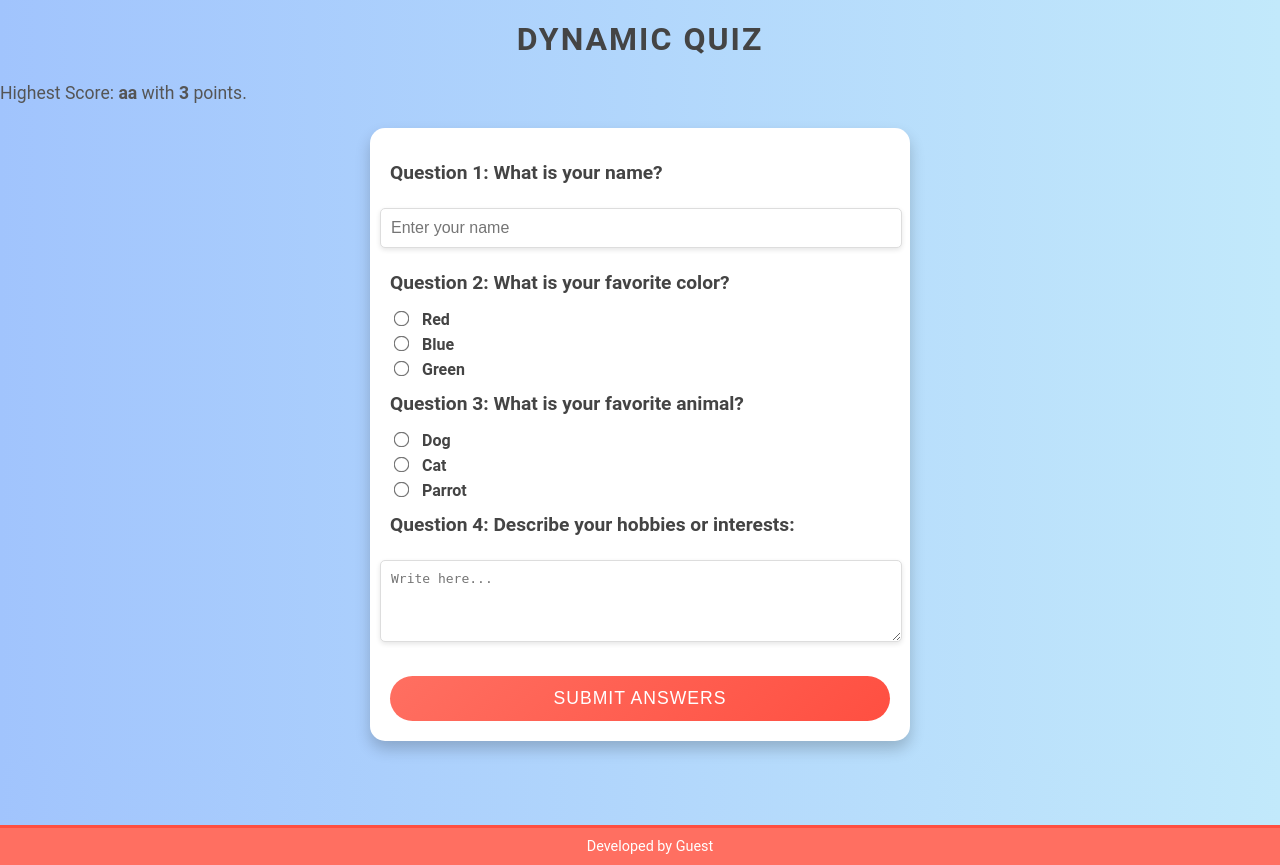
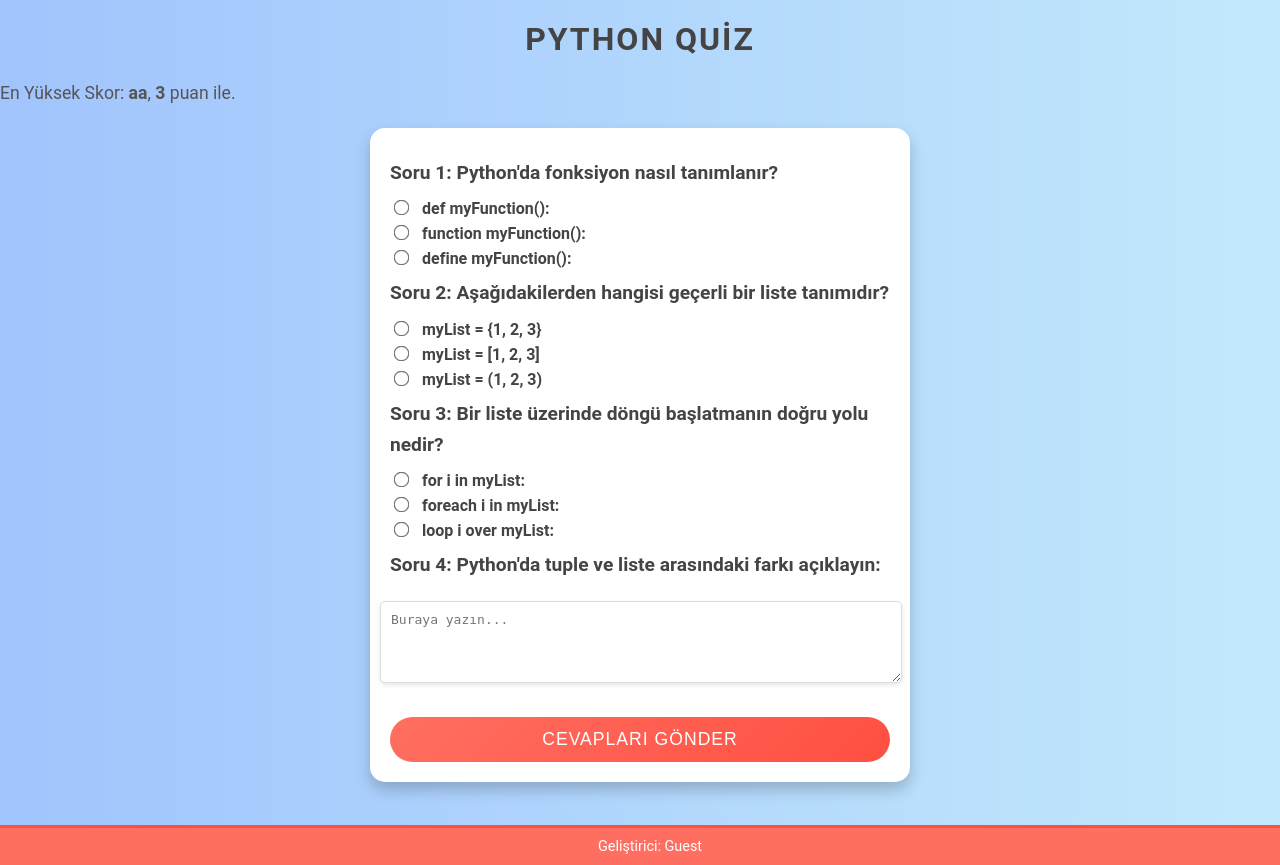
Before and after one commit to sametozlu/kodland, a Flask app: page / in a window 1280 px wide. Run offline with Flask 3, Linux system fonts and the light colour scheme.

Commit message:
Güncelleme: quiz_app

```diff
--- a/templates/index.html
+++ b/templates/index.html
@@ -1,37 +1,40 @@
 <!DOCTYPE html>
-<html lang="en">
+<html lang="tr">
 <head>
     <meta charset="UTF-8">
     <meta name="viewport" content="width=device-width, initial-scale=1.0">
-    <title>Dynamic Quiz</title>
+    <title>Python Quiz</title>
     <link rel="stylesheet" href="{{ url_for('static', filename='style.css') }}">
 </head>
 <body>
-    <h1>Dynamic Quiz</h1>
+    <h1>Python Quiz</h1>
     {% if highest_score %}
-        <p>Highest Score: <strong>{{ highest_score.name }}</strong> with <strong>{{ highest_score.score }}</strong> points.</p>
+        <p>En Yüksek Skor: <strong>{{ highest_score.name }}</strong>, <strong>{{ highest_score.score }}</strong> puan ile.</p>
     {% else %}
-        <p>No scores recorded yet.</p>
+        <p>Henüz kayıtlı bir skor yok.</p>
     {% endif %}
     <form action="/submit" method="POST">
-        <p><strong>Question 1:</strong> What is your name?</p>
-        <input type="text" name="name" placeholder="Enter your name" required>
+        <p><strong>Soru 1:</strong> Python'da fonksiyon nasıl tanımlanır?</p>
+        <label><input type="radio" name="function" value="def myFunction():"> def myFunction():</label>
+        <label><input type="radio" name="function" value="function myFunction():"> function myFunction():</label>
+        <label><input type="radio" name="function" value="define myFunction():"> define myFunction():</label>
 
-        <p><strong>Question 2:</strong> What is your favorite color?</p>
-        <label><input type="radio" name="color" value="Red"> Red</label>
-        <label><input type="radio" name="color" value="Blue"> Blue</label>
-        <label><input type="radio" name="color" value="Green"> Green</label>
+        <p><strong>Soru 2:</strong> Aşağıdakilerden hangisi geçerli bir liste tanımıdır?</p>
+        <label><input type="radio" name="list" value="myList = {1, 2, 3}"> myList = {1, 2, 3}</label>
+        <label><input type="radio" name="list" value="myList = [1, 2, 3]"> myList = [1, 2, 3]</label>
+        <label><input type="radio" name="list" value="myList = (1, 2, 3)"> myList = (1, 2, 3)</label>
 
-        <p><strong>Question 3:</strong> What is your favorite animal?</p>
-        <label><input type="radio" name="animal" value="Dog"> Dog</label>
-        <label><input type="radio" name="animal" value="Cat"> Cat</label>
-        <label><input type="radio" name="animal" value="Parrot"> Parrot</label>
+        <p><strong>Soru 3:</strong> Bir liste üzerinde döngü başlatmanın doğru yolu nedir?</p>
+        <label><input type="radio" name="loop" value="for i in myList:"> for i in myList:</label>
+        <label><input type="radio" name="loop" value="foreach i in myList:"> foreach i in myList:</label>
+        <label><input type="radio" name="loop" value="loop i over myList:"> loop i over myList:</label>
 
-        <p><strong>Question 4:</strong> Describe your hobbies or interests:</p>
-        <textarea name="hobbies" rows="4" placeholder="Write here..."></textarea>
+        <p><strong>Soru 4:</strong> Python'da tuple ve liste arasındaki farkı açıklayın:</p>
+        <textarea name="tuple_vs_list" rows="4" placeholder="Buraya yazın..."></textarea>
 
-        <button type="submit">Submit Answers</button>
+        <button type="submit">Cevapları Gönder</button>
     </form>
-    <footer style="position:absolute; top:795px; width: 100%;">Developed by {{ user_name }}</footer>
+    <br>
+    <footer style="position:absolute; top:795px; width: 100%;">Geliştirici: {{ user_name }}</footer>
 </body>
 </html>
```
